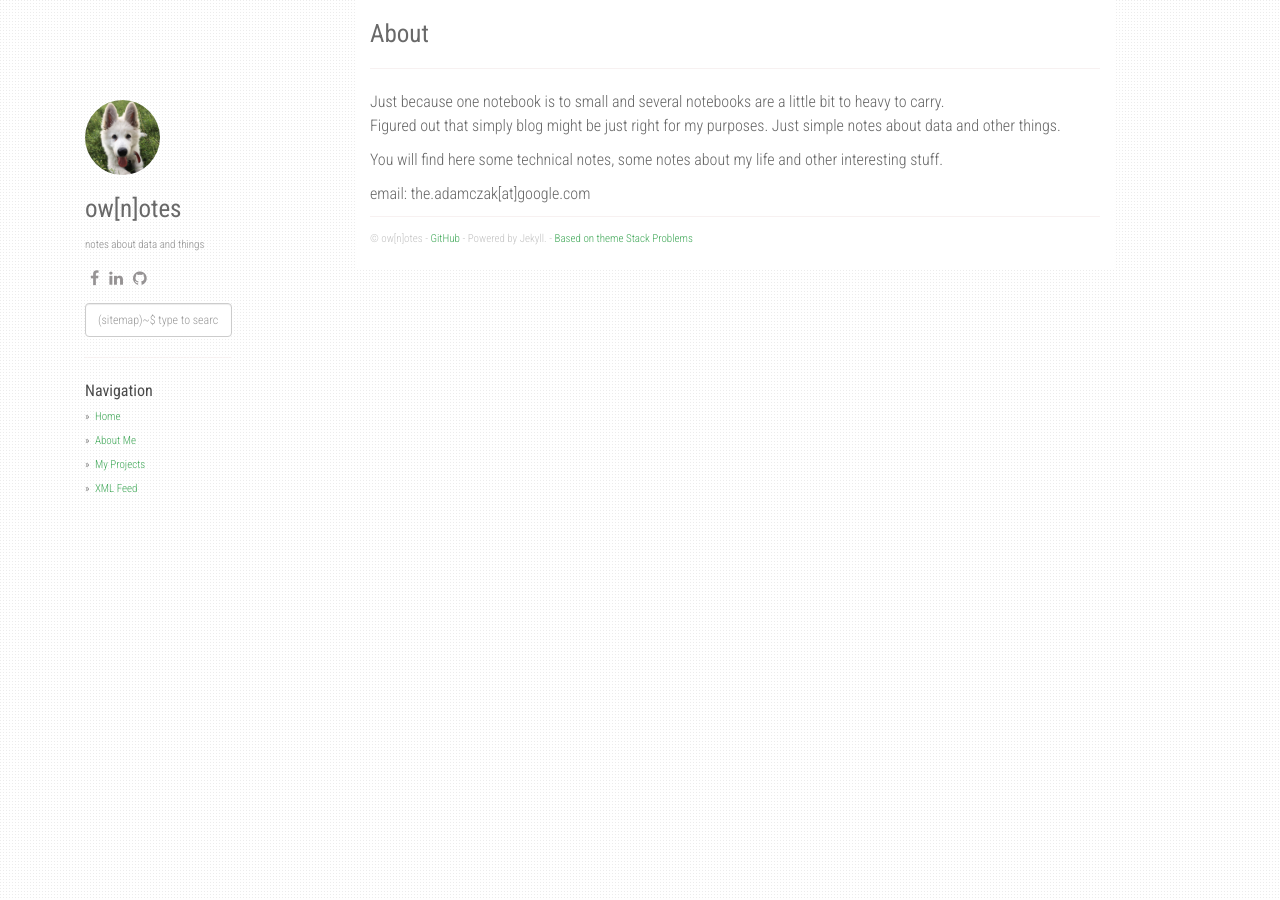
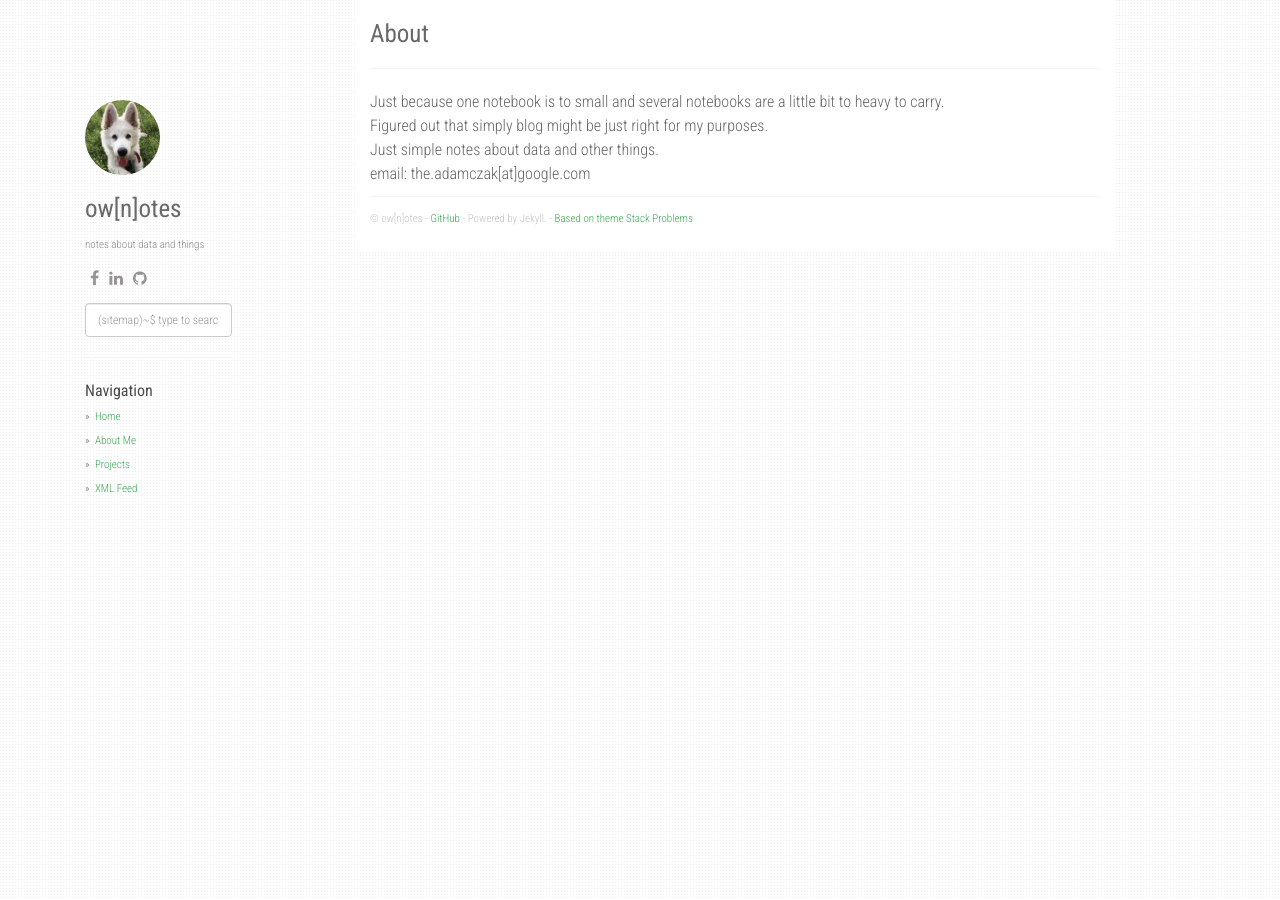
Before and after one commit to pawiol/pawiol.github.io, a Jekyll site: the page built from about.md, in a window 1280 px wide. Built offline with Jekyll 4.4.1, drawn with Linux system fonts in a browser that asks for light colours; nearby versions of some CDN libraries.

Commit message:
minor updates

```diff
--- a/_config.yml
+++ b/_config.yml
@@ -34,7 +34,7 @@ share:
 urls:
     - text: About Me
       url: /about/
-    - text: My Projects
+    - text: Projects
       url: /projects/
     - text: XML Feed
       url: /feed.xml
--- a/about.md
+++ b/about.md
@@ -5,9 +5,8 @@ permalink: /about/
 ---
 
 Just because one notebook is to small and several notebooks are a little bit to heavy to carry.<br/>
-Figured out that simply blog might be just right for my purposes. Just simple notes about data and other things.
+Figured out that simply blog might be just right for my purposes.
 <br/>
-
-You will find here some technical notes, some notes about my life and other interesting stuff.
-
+Just simple notes about data and other things.
+<br/>
 email: the.adamczak[at]google.com
```
Also changed, not shown: README.md.
